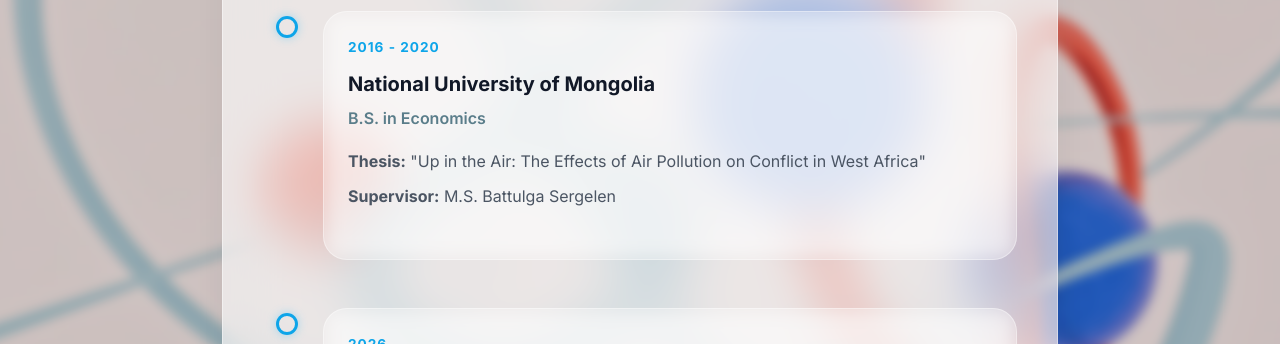
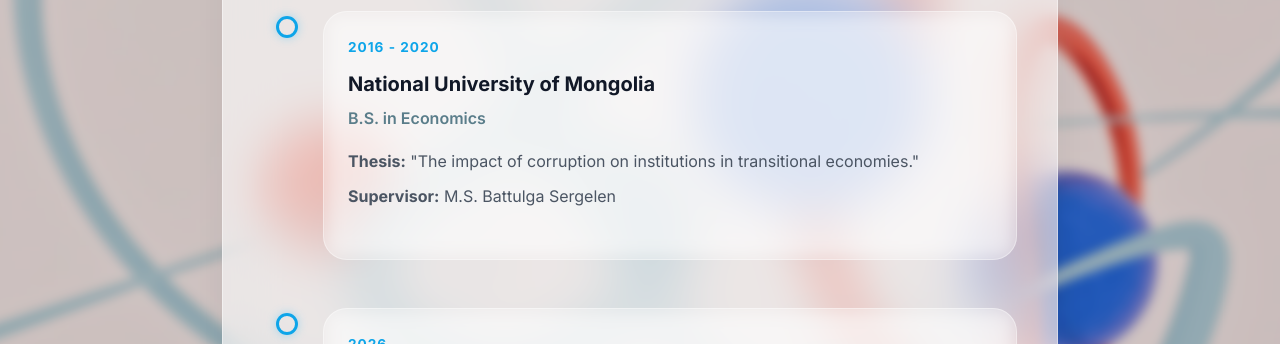
Before and after one commit to ankhaa0813/ankhbayar, a Jekyll site: the page built from cv.md, in a window 1280 px wide and 900 px high, scrolled down 3072 px. Shown: the part 109-453 px from the top of the window. Built offline with Jekyll 4.4.1, drawn with Linux system fonts in a browser that asks for light colours.

Commit message:
Update thesis title in CV

```diff
--- a/cv.md
+++ b/cv.md
@@ -146,7 +146,7 @@ Inclusion.
                     <div class="timeline-title">National University of Mongolia</div>
                     <div class="timeline-subtitle">B.S. in Economics</div>
                     <p style="margin-bottom: 0.5rem;">
-                        <strong>Thesis:</strong> "Up in the Air: The Effects of Air Pollution on Conflict in West Africa"
+                        <strong>Thesis:</strong> "The impact of corruption on institutions in transitional economies."
                     </p>
                                         <p>
                         <strong>Supervisor:</strong> M.S. Battulga Sergelen
```
